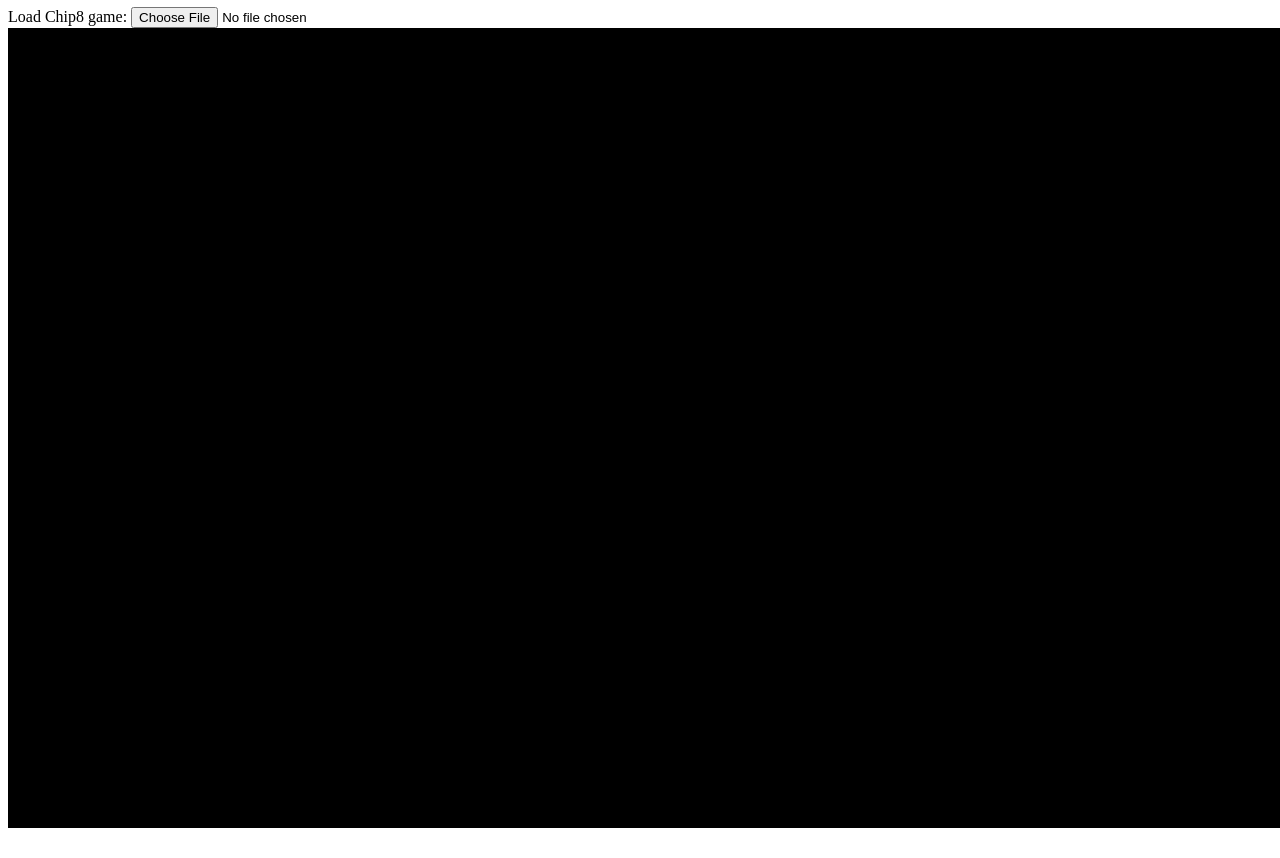
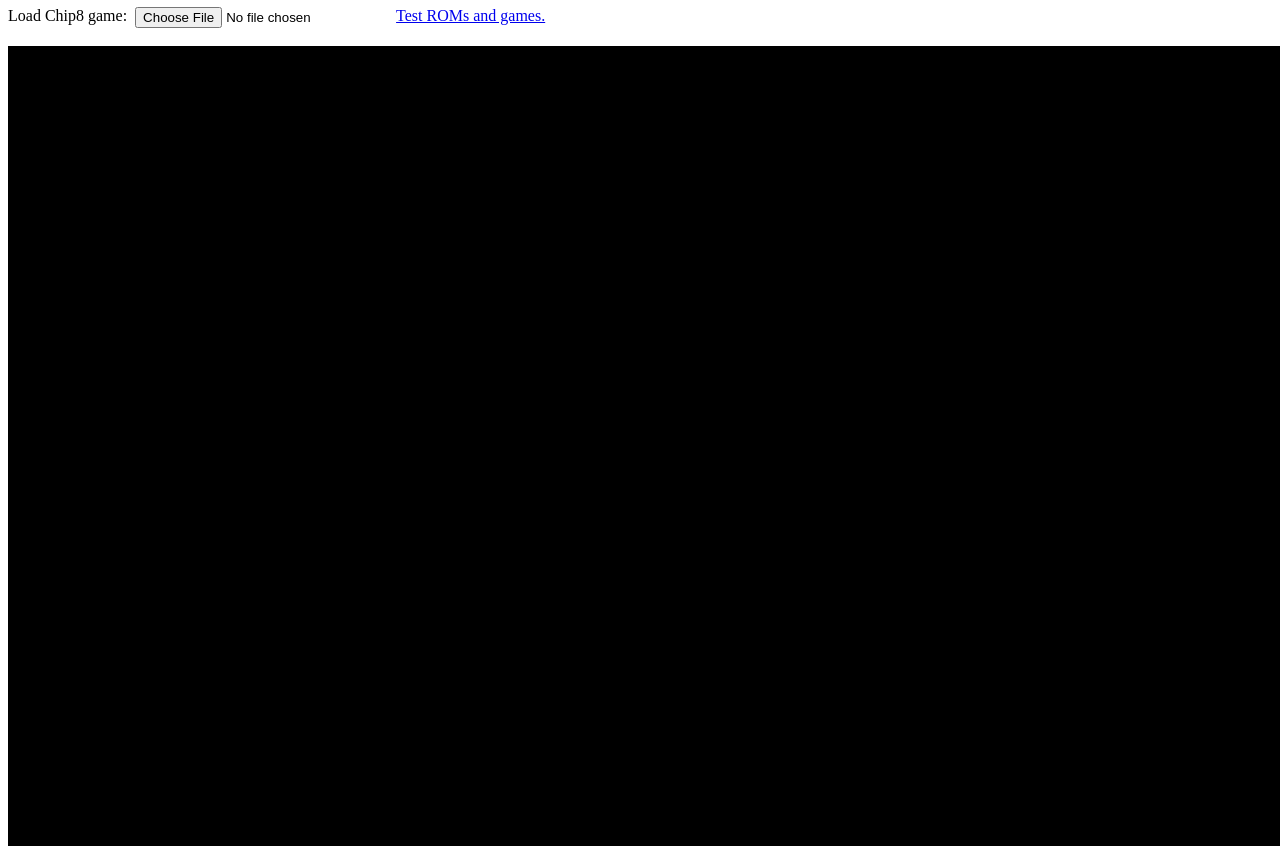
Before and after one commit to samurajka/Chip8-emulator, a plain HTML site: page wasm/web/index.html in a window 1280 px wide. Shown: the part 73-931 px from the top of the page. Drawn offline with Linux system fonts and the light colour scheme; no server answers.

Commit message:
Added link to test ROMs

```diff
--- a/wasm/web/index.html
+++ b/wasm/web/index.html
@@ -6,8 +6,11 @@
     </head>
     <body>
         <h1>Chip8 Emulator by Samurajka</h1>
-        <label for="fileinput">Load Chip8 game: </label>
-        <input type="file" id="fileinput" autocomplete="off">
+        <div style="display: flex; gap: 0.5rem;">
+            <label for="fileinput">Load Chip8 game: </label>
+            <input type="file" id="fileinput" autocomplete="off">
+            <a href="https://github.com/kripod/chip8-roms/tree/master" target="_blank">Test ROMs and games.</a>
+        </div>
         <br>
         <canvas id="canvas">If you see this, your browser doesn't support HTML5</canvas>
     </body>
```
